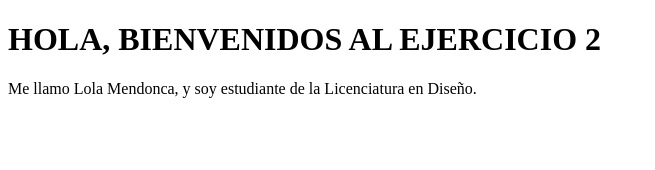
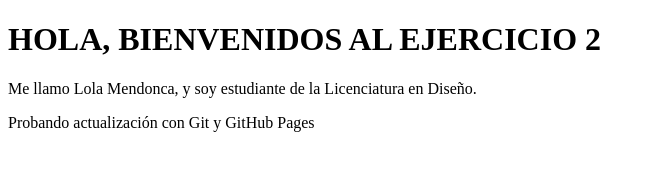
Before and after one commit to lolamendoncaa/Ejercicio2, a plain HTML site: page index.html in a window 1280 px wide. Shown: the whole page, without its empty margins (0-655 px from the left). Drawn offline with Linux system fonts and the light colour scheme.

Commit message:
Probando Github

```diff
--- a/index.html
+++ b/index.html
@@ -8,5 +8,6 @@
 <body>
     <h1>HOLA, BIENVENIDOS AL EJERCICIO 2</h1>
     <p>Me llamo Lola Mendonca, y soy estudiante de la Licenciatura en Diseño.</p>
+    <p>Probando actualización con Git y GitHub Pages</p>
 </body>
 </html>
```
